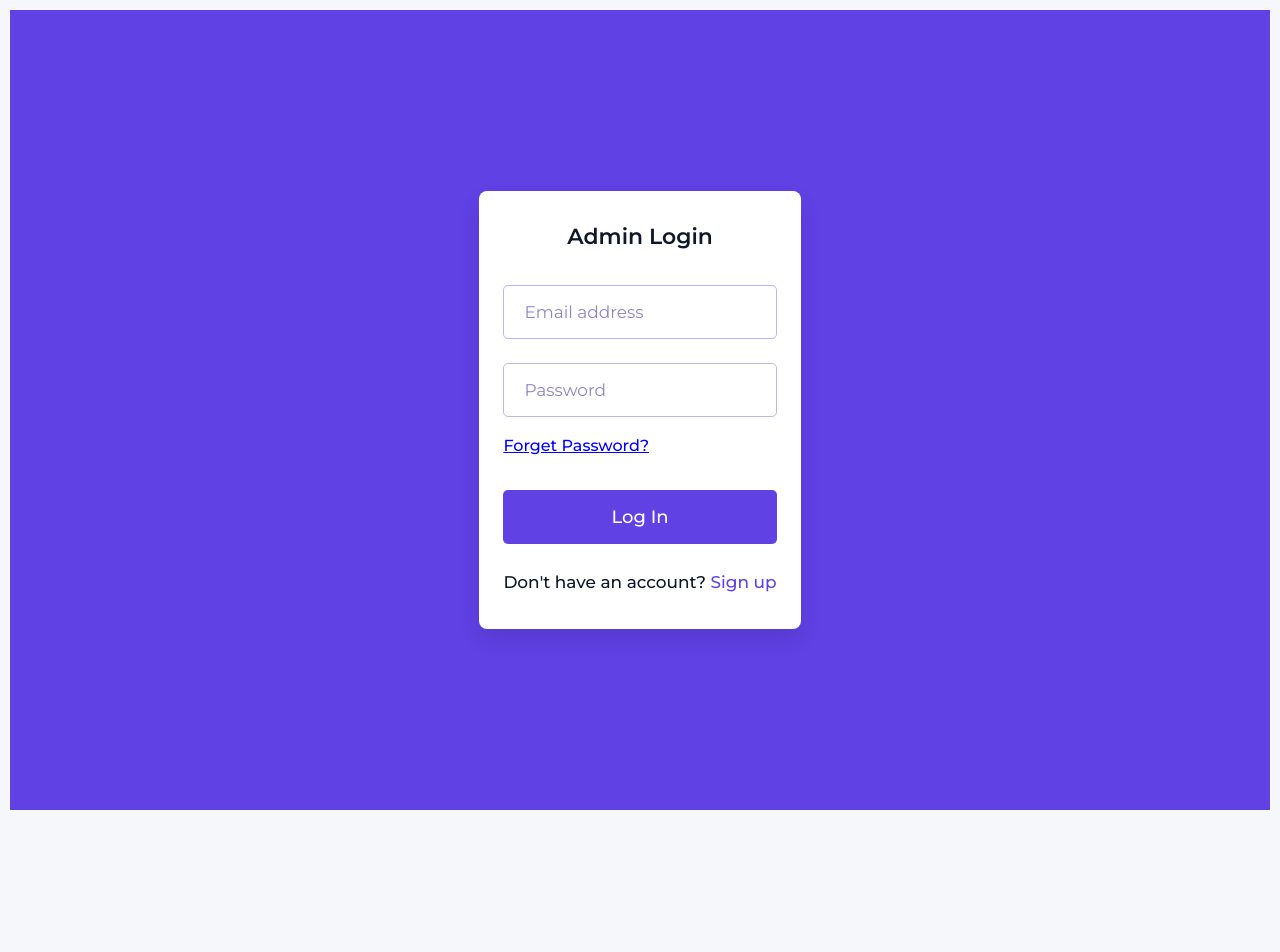
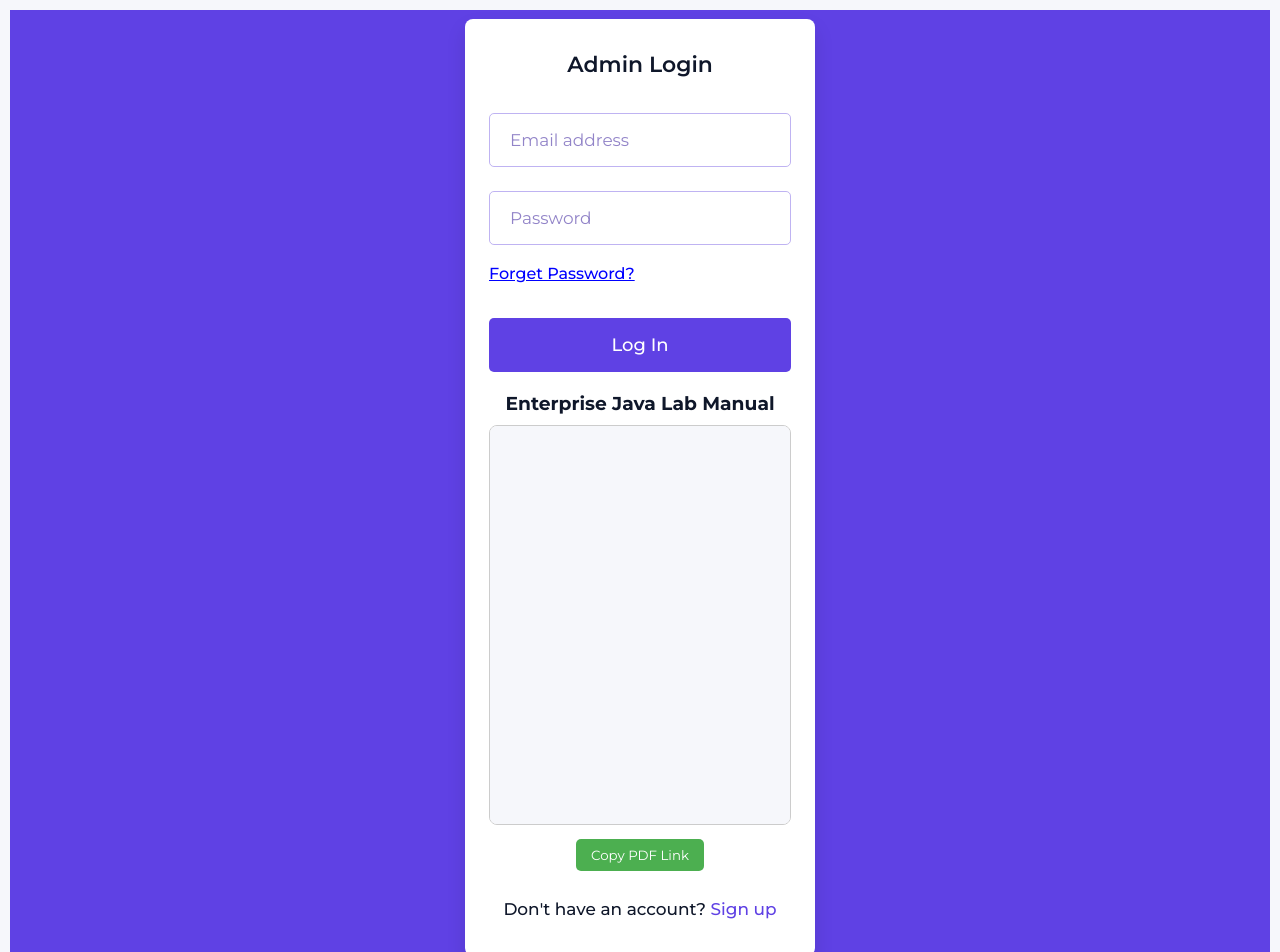
Before and after one commit to MuskiAns/erprepo, a React (Vite) app: page / in a window 1280 px wide. Shown: the top 952 px of the page. Before the commit the page ends 819 px from the top, so only its background shows below. Built offline with nearby package versions, Linux system fonts and the light colour scheme; some icons are missing.

Commit message:
Updated login page with PDF

```diff
--- a/src/Login.jsx
+++ b/src/Login.jsx
@@ -12,20 +12,65 @@ const Login = () => {
     navigate("/dashboard", { replace: true });
   };
 
+  // 📌 Copy PDF link function
+  const copyPDFLink = () => {
+    navigator.clipboard.writeText(window.location.origin + "/EJ_Lab_Manual.pdf");
+    alert("✅ PDF link copied!");
+  };
+
   return (
     <div className="auth-screen">
       <div className="login-container">
         <h2 className="form-title">Admin Login</h2>
+
         <form className="login-form" onSubmit={handleSubmit}>
           <InputField type="email" placeholder="Email address" />
           <InputField type="password" placeholder="Password" />
-          <Link to="/reset-password" style={{ color: "blue", textDecoration: "underline" }}>
+          <Link
+            to="/reset-password"
+            style={{ color: "blue", textDecoration: "underline" }}
+          >
             Forget Password?
           </Link>
-          <button type="submit" className="login-button">Log In</button>
+          <button type="submit" className="login-button">
+            Log In
+          </button>
         </form>
+
+        {/* 📌 PDF Embed */}
+        <div style={{ marginTop: "20px", textAlign: "center" }}>
+          <h3 style={{ marginBottom: "10px" }}>Enterprise Java Lab Manual</h3>
+          <iframe
+            src="/EJ_Lab_Manual.pdf"
+            width="100%"
+            height="400px"
+            style={{ border: "1px solid #ccc", borderRadius: "8px" }}
+            title="EJ Lab Manual PDF"
+          ></iframe>
+
+          {/* Copy Button */}
+          <div style={{ marginTop: "10px" }}>
+            <button
+              onClick={copyPDFLink}
+              style={{
+                padding: "8px 15px",
+                backgroundColor: "#4CAF50",
+                color: "white",
+                border: "none",
+                borderRadius: "5px",
+                cursor: "pointer",
+              }}
+            >
+              Copy PDF Link
+            </button>
+          </div>
+        </div>
+
         <p className="signup-prompt">
-          Don&apos;t have an account? <Link to="/signup" className="signup-link">Sign up</Link>
+          Don&apos;t have an account?{" "}
+          <Link to="/signup" className="signup-link">
+            Sign up
+          </Link>
         </p>
       </div>
     </div>
```
Also changed, not shown: 1 other file (tests, documents, lock files or other folders).
